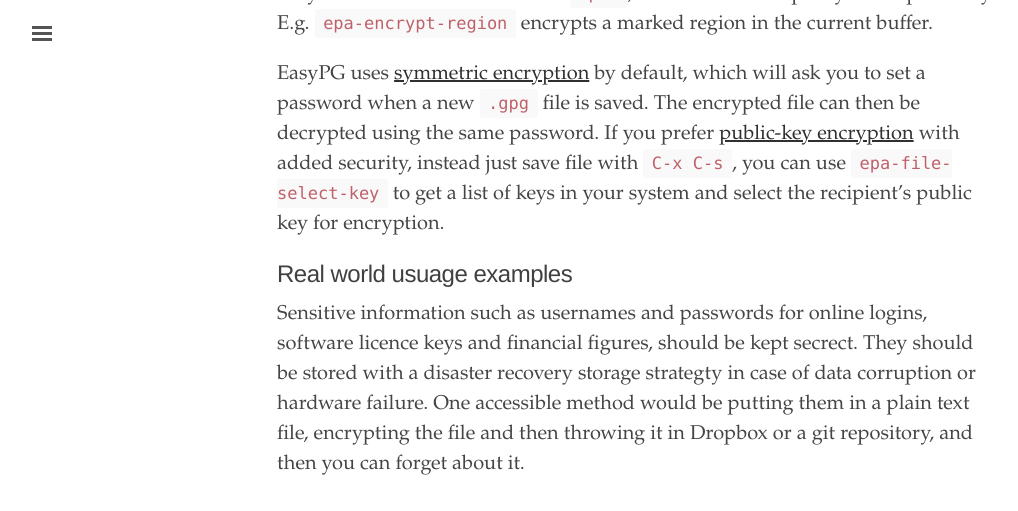
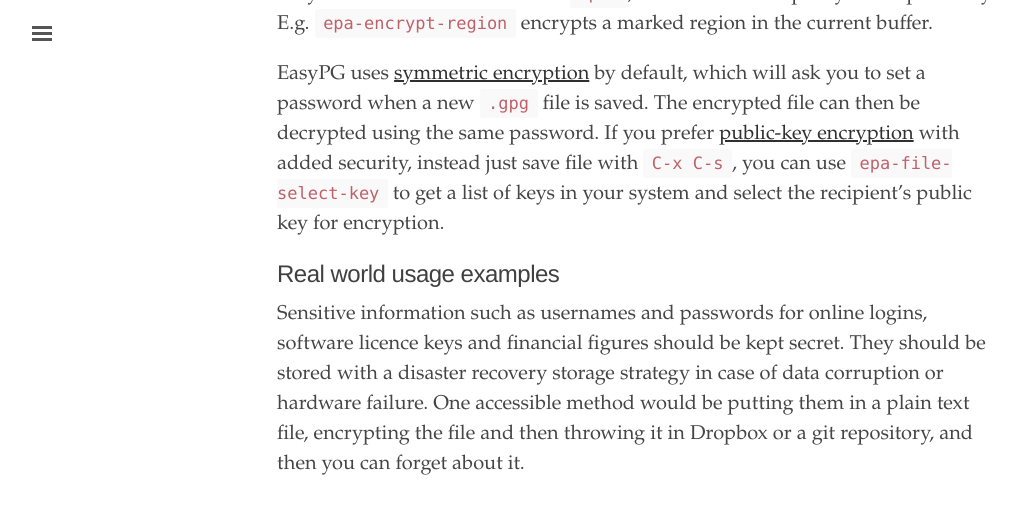
Before and after one commit to elfoak/elfoak.github.io, a Jekyll site: the page built from _posts/2017-03-21-emacs-easypg.markdown, in a window 1280 px wide and 1400 px high, scrolled down 606 px. Shown: the top 511 px of the window, without its empty margins (3-1021 px from the left). Built offline with Jekyll 4.4.1, drawn with Linux system fonts in a browser that asks for light colours; some of the changed text lies outside the part shown.

Commit message:
Fix a few typos in `Emacs EasyPG` post

```diff
--- a/_posts/2017-03-21-emacs-easypg.markdown
+++ b/_posts/2017-03-21-emacs-easypg.markdown
@@ -40,10 +40,10 @@ with added security, instead just save file with `C-x C-s`, you can use
 `epa-file-select-key` to get a list of keys in your system and select the
 recipient's public key for encryption.
 
-## Real world usuage examples
+## Real world usage examples
 Sensitive information such as usernames and passwords for online logins,
-software licence keys and financial figures, should be kept secrect. They should
-be stored with a disaster recovery storage strategty in case of data corruption
+software licence keys and financial figures should be kept secret. They should
+be stored with a disaster recovery storage strategy in case of data corruption
 or hardware failure. One accessible method would be putting them in a plain text
 file, encrypting the file and then throwing it in Dropbox or a git repository,
 and then you can forget about it.
```
Also changed, not shown: other parts of _posts/2017-03-21-emacs-easypg.markdown (+5 -5 lines).
